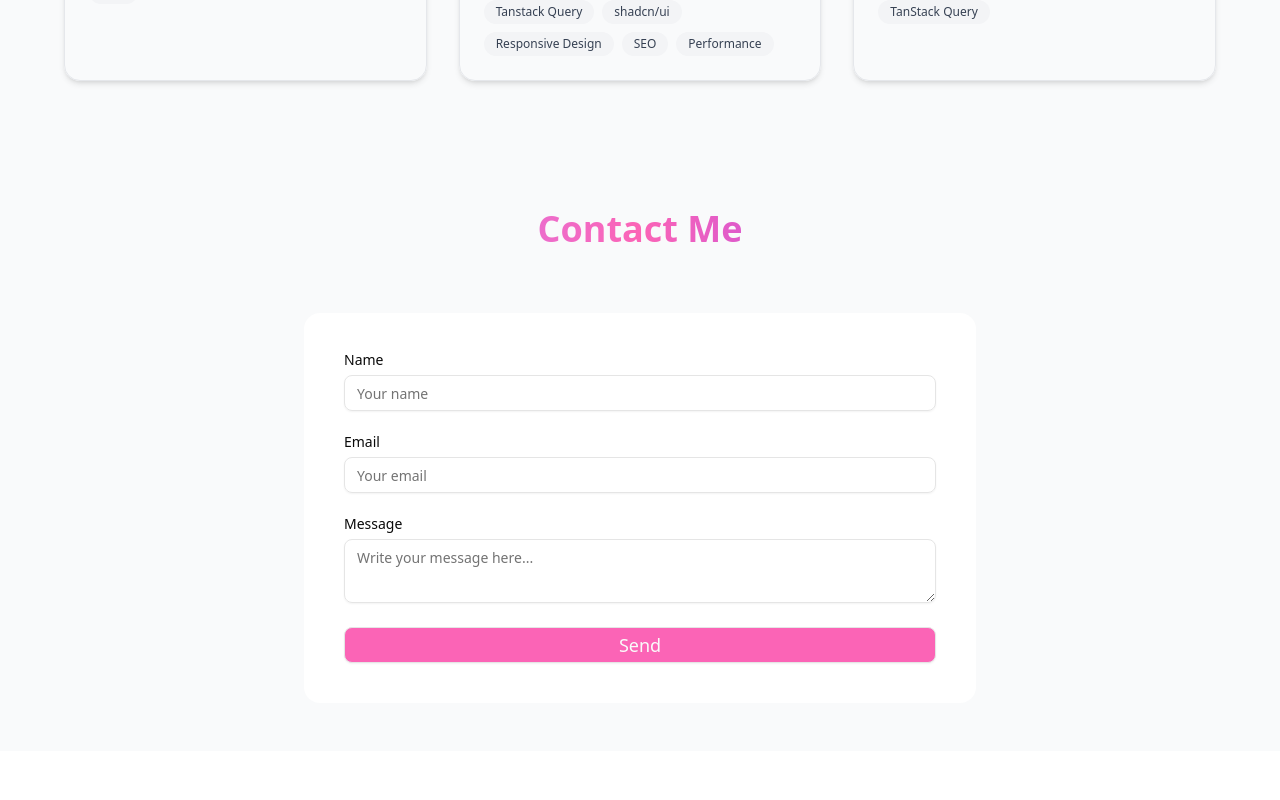
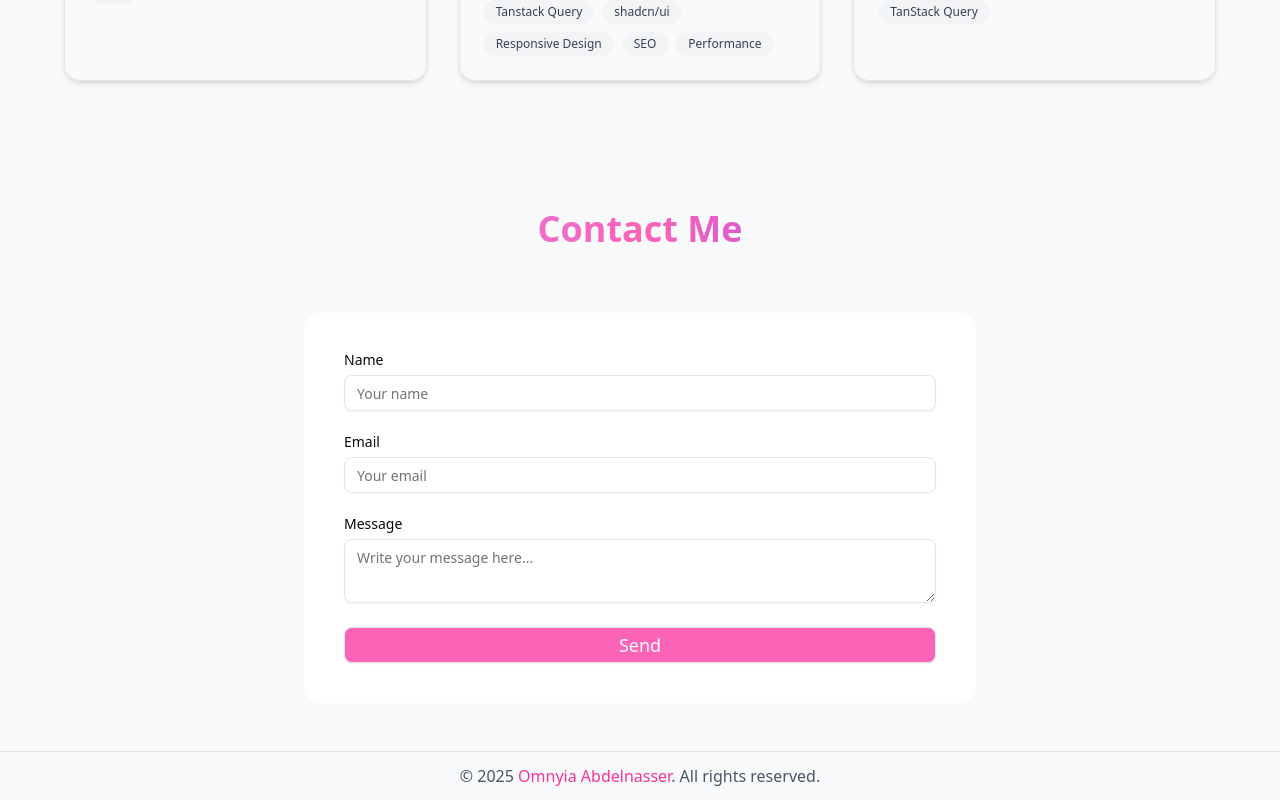
Before and after one commit to Omnia-Abdelnasser/my-portfolio, a Next.js app: page / in a window 1280 px wide. Shown: the part 2191-2991 px from the top of the page. Before the commit the page ends 2942 px from the top, so only its background shows below. Built offline with nearby package versions, Linux system fonts and the light colour scheme.

Commit message:
add footer

```diff
--- a/src/app/page.tsx
+++ b/src/app/page.tsx
@@ -1,3 +1,4 @@
+import Footer from "@/component/footer";
 import Navbar from "@/component/nav";
 import About from "@/sections/about";
 import Contact from "@/sections/contact";
@@ -14,6 +15,7 @@ const Pages = () => {
       <Skills />
       <Projects />
       <Contact />
+      <Footer />
     </>
   );
 };
--- /dev/null
+++ b/src/component/footer.tsx
@@ -0,0 +1,16 @@
+const Footer = () => {
+  return (
+    <footer className="w-full border-t bg-gray-50 dark:bg-gray-900">
+      <div className="max-w-6xl mx-auto px-6 py-3 flex flex-col md:flex-row items-center justify-center gap-4">
+        {/* Left Side */}
+        <p className="text-md text-gray-600 dark:text-gray-400">
+          © {new Date().getFullYear()}{" "}
+          <span className="text-pink-500">Omnyia Abdelnasser</span>. All rights
+          reserved.
+        </p>
+      </div>
+    </footer>
+  );
+};
+
+export default Footer;
--- a/src/component/nav.tsx
+++ b/src/component/nav.tsx
@@ -110,7 +110,7 @@ const Navbar = () => {
               : "max-h-0 overflow-hidden opacity-0"
           }`}
         >
-          <div className="mt-2 space-y-1 rounded-lg bg-gray-50 px-2 pb-3 pt-2">
+          <div className="mt-2 space-y-1 rounded-lg  px-2 pb-3 pt-2">
             <a
               href="#home"
               onClick={() => handleClick("home")}
@@ -139,7 +139,7 @@ const Navbar = () => {
               className={`block px-3 py-2 text-base font-medium transition-colors ${
                 activeLink === "skills"
                   ? "text-pink-500"
-                  : "dark:text-gray-50 hover:text-blue-600"
+                  : "dark:text-gray-50 text-gray-900"
               }`}
             >
               Skills
```
